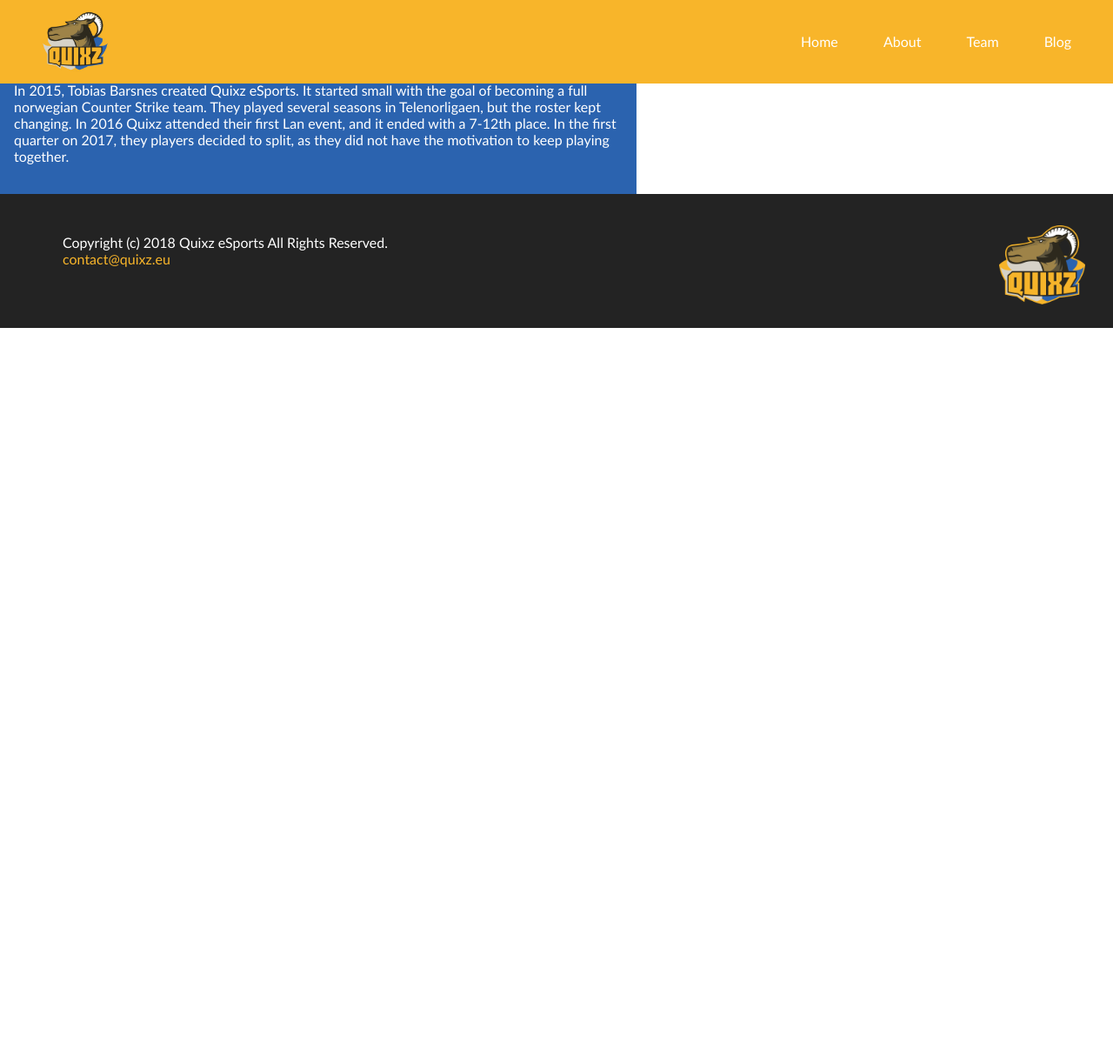
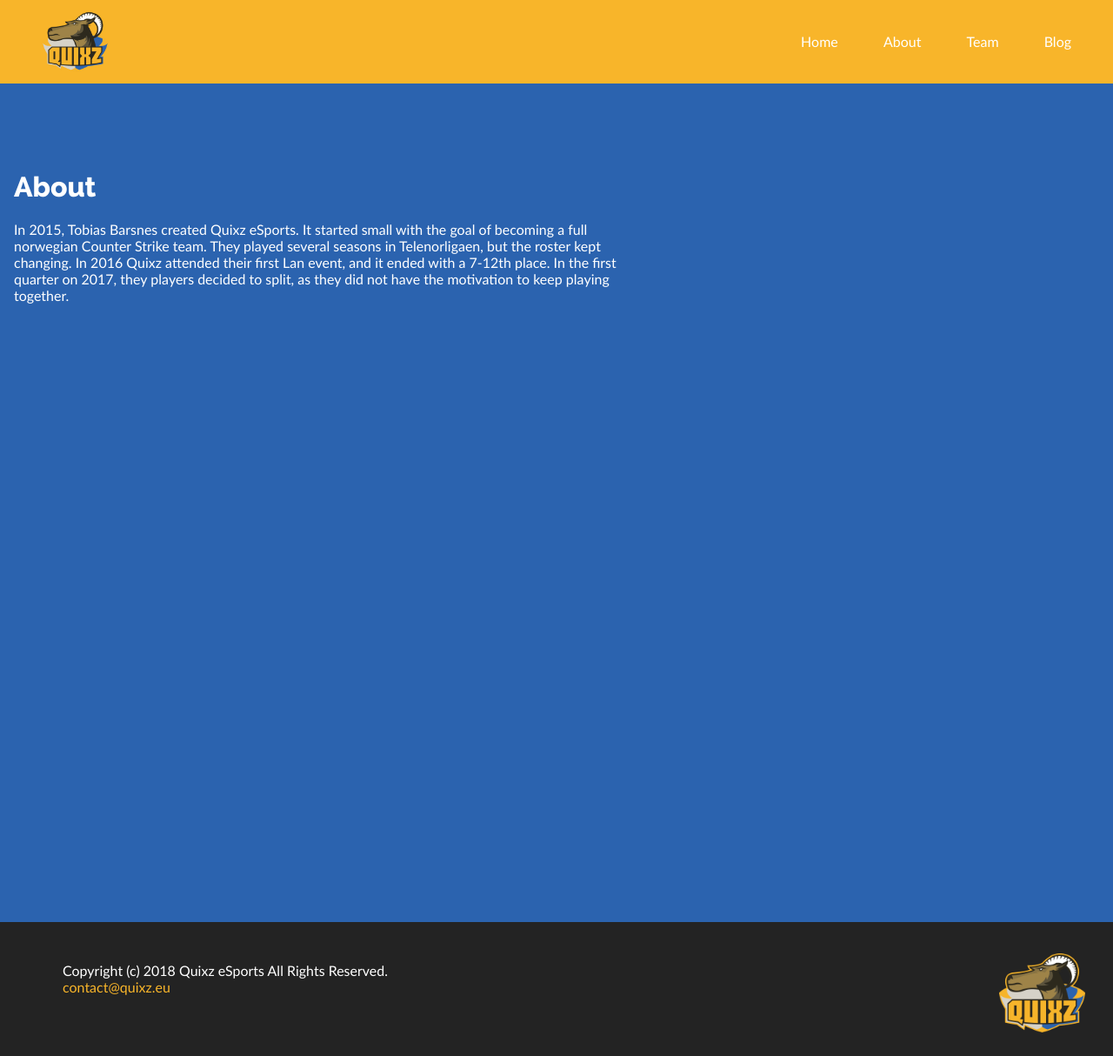
Before and after one commit to EndreKlakk/Quixz_eSports, a Jekyll site: the page built from about.md, in a window 1280 px wide. Shown: the whole page at 87% size. Built offline with Jekyll 4.4.1, drawn with Linux system fonts in a browser that asks for light colours; a script that is not in the unit is left out; before the commit the page ends 900 px from its top, so only the background shows below that.

Commit message:
about template

```diff
--- a/_layouts/about.html
+++ b/_layouts/about.html
@@ -65,11 +65,13 @@
 </div>
 
 <div class="about_body">
+  <div class="about_content">
 
-  <h1>{{ page.title }}</h1>
+    <h1>{{ page.title }}</h1>
 
     <p>{{ content }}</p>
 
+  </div>
 </div>
 
 <div class="footer">
--- a/assets/css/master.css
+++ b/assets/css/master.css
@@ -373,14 +373,24 @@ body {
 /* About */
 
 .about_body {
+  width: 100vw;
+  font-family: "Lato";
+  background-color: #2B63AF;
+  height: 100vh;
+  padding-top: 10rem
+}
+
+.about_content h1 {
+  font-family: "Raleway"
+}
+
+.about_content img{
+  width: 100%
+}
+
+.about_content {
   width: 700px;
   padding: 1em;
-  font-family: "Lato";
-  background-color: #2B63AF
-}
-
-.about_body h1 {
-  font-family: "Raleway"
 }
 
 @media (max-width:1200px) {
@@ -549,7 +559,7 @@ body {
   display: none
 }
 
-.about_body {
+.about_content {
   width: 100vw;
 }
 }
```
